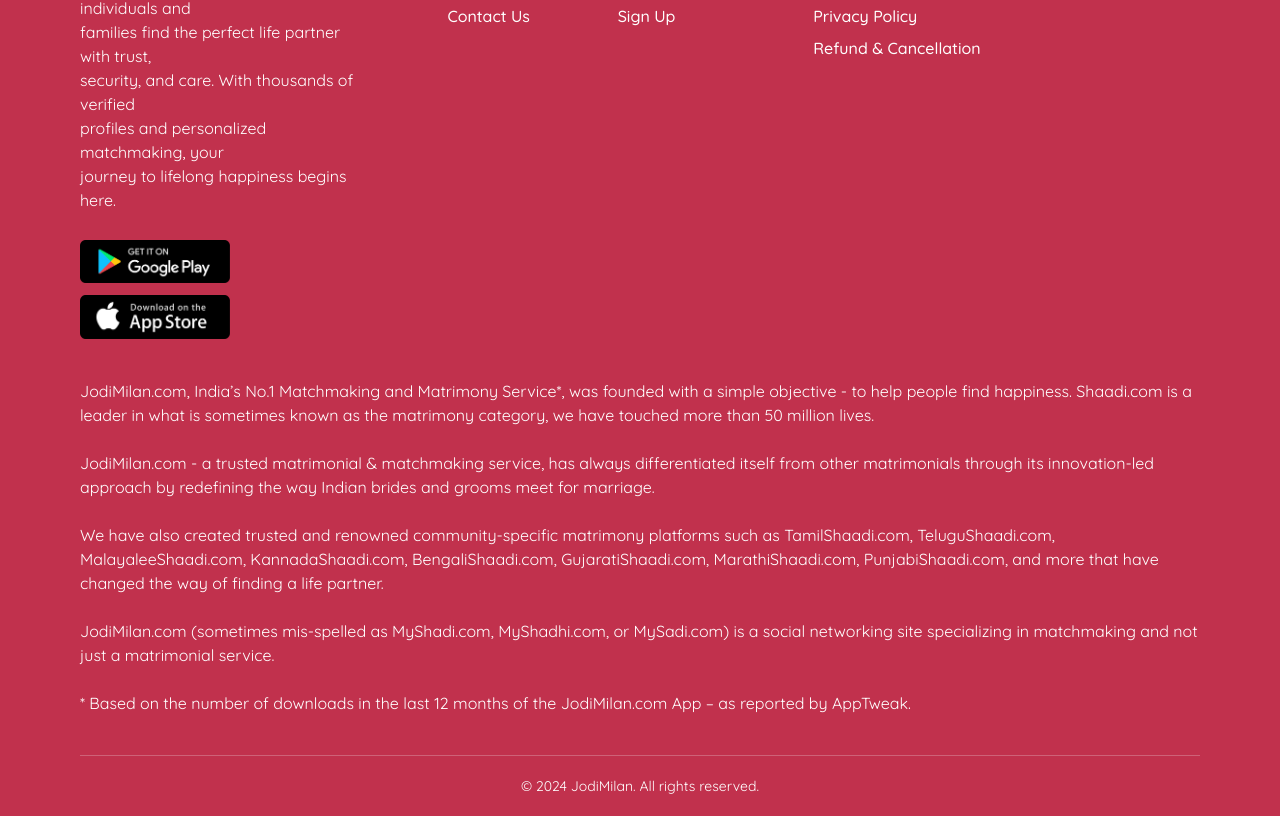
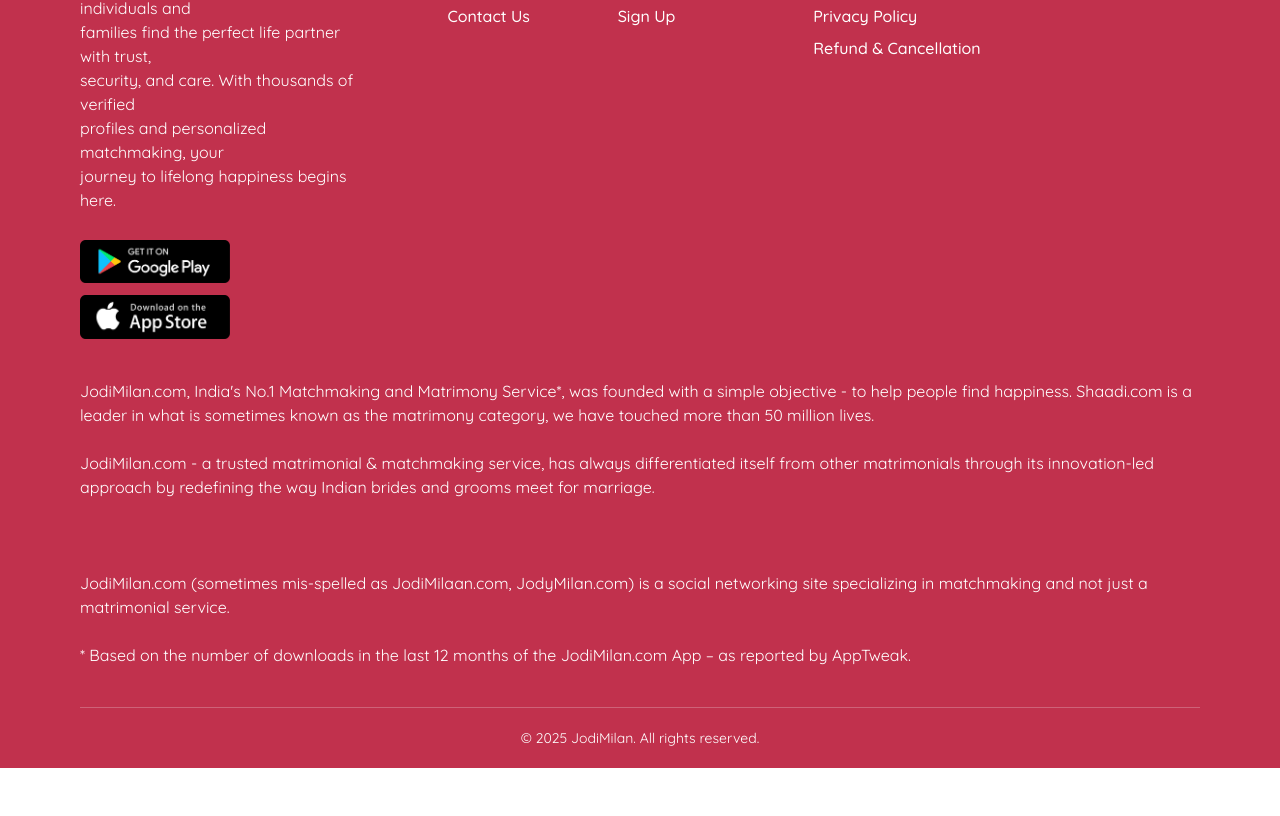
Before and after one commit to DeepakSolankiWebsenor/frontend-jodimilan, a Next.js app: page / in a window 1280 px wide. Shown: the part 3556-4372 px from the top of the page. After the commit the page ends 4324 px from the top, so only its background shows below. Built offline with nearby package versions, Linux system fonts and the light colour scheme; no server answers; what react-topbar-progress-indicator would draw is missing.

Commit message:
Fixes
Fixes

```diff
--- a/components/Footer.jsx
+++ b/components/Footer.jsx
@@ -107,7 +107,7 @@ function Footer() {
       </div>
 
       <div className="mt-10 text-sm sm:text-base leading-relaxed">
-        JodiMilan.com, India’s No.1 Matchmaking and Matrimony Service*, was
+        JodiMilan.com, India's No.1 Matchmaking and Matrimony Service*, was
         founded with a simple objective - to help people find happiness.
         Shaadi.com is a leader in what is sometimes known as the matrimony
         category, we have touched more than 50 million lives.
@@ -119,15 +119,14 @@ function Footer() {
         marriage.
         <br />
         <br />
-        We have also created trusted and renowned community-specific matrimony
+        {/* We have also created trusted and renowned community-specific matrimony
         platforms such as TamilShaadi.com, TeluguShaadi.com,
         MalayaleeShaadi.com, KannadaShaadi.com, BengaliShaadi.com,
         GujaratiShaadi.com, MarathiShaadi.com, PunjabiShaadi.com, and more that
-        have changed the way of finding a life partner.
+        have changed the way of finding a life partner. */}
         <br />
         <br />
-        JodiMilan.com (sometimes mis-spelled as MyShadi.com, MyShadhi.com, or
-        MySadi.com) is a social networking site specializing in matchmaking and
+        JodiMilan.com (sometimes mis-spelled as JodiMilaan.com, JodyMilan.com) is a social networking site specializing in matchmaking and
         not just a matrimonial service.
         <br />
         <br />* Based on the number of downloads in the last 12 months of the
@@ -135,7 +134,7 @@ function Footer() {
       </div>
 
       <div className="mt-10 border-t border-gray-100 border-opacity-25 pt-5 text-center text-sm">
-        © 2024 JodiMilan. All rights reserved.
+        © 2025 JodiMilan. All rights reserved.
       </div>
 
       {openSignup && (
--- a/pages/HomePages/FAQs.jsx
+++ b/pages/HomePages/FAQs.jsx
@@ -57,26 +57,26 @@ const data = [
   {
     title: "Why is JodiMilan.com better compared to other matrimonial websites?",
     content:
-      "Reference site about Lorem Ipsum, giving information on its origins, as well as a random Lipsum generator.Reference site about Lorem Ipsum, giving information on its origins, as well as a random Lipsum generator.",
+      "JodiMilan focuses on quality over quantity: curated and verified profiles, advanced matchmaking filters, and personalized recommendations. Strong privacy controls and responsive customer support help ensure a safer, more efficient search for compatible matches.",
   },
   {
     title: "Is JodiMilan.com a trustworthy matchmaking platform?",
     content:
-      "Reference site about Lorem Ipsum, giving information on its origins, as well as a random Lipsum generator.Reference site about Lorem Ipsum, giving information on its origins, as well as a random Lipsum generator.",
+      "Yes — we use profile verification, manual moderation, secure payment processing, and clear privacy policies to protect members. User reports and a dedicated support team help maintain a trustworthy community.",
   },
   {
     title: "What is the difference between free membership vs paid membership?",
     content:
-      "Reference site about Lorem Ipsum, giving information on its origins, as well as a random Lipsum generator.Reference site about Lorem Ipsum, giving information on its origins, as well as a random Lipsum generator.",
+      "Free membership lets you create a profile, browse and save matches with limited contact options. Paid plans unlock direct messaging, full contact details, advanced search filters, and higher visibility to other members.",
   },
   {
     title: "What additional benefits do I get as a Premium Member?",
     content:
-      "Reference site about Lorem Ipsum, giving information on its origins, as well as a random Lipsum generator.Reference site about Lorem Ipsum, giving information on its origins, as well as a random Lipsum generator.",
+      "Premium members get priority visibility, unlimited messaging, access to phone/email (where permitted), advanced matchmaking filters, profile boosts, and faster support — all designed to accelerate meaningful connections.",
   },
   {
     title: "How can I contact other members on JodiMilan.com?",
     content:
-      "Reference site about Lorem Ipsum, giving information on its origins, as well as a random Lipsum generator.Reference site about Lorem Ipsum, giving information on its origins, as well as a random Lipsum generator.",
+      "You can send interest or direct messages through the platform. Some members may allow phone or email exchange after mutual consent or via paid plans. Always follow safety guidelines: verify profiles, avoid sharing sensitive info, and use the platform’s reporting tools if needed.",
   },
 ];
```
